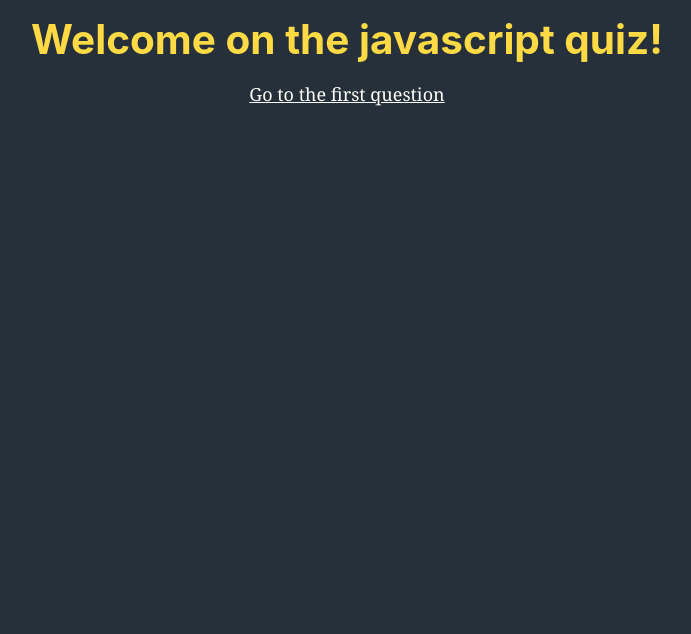
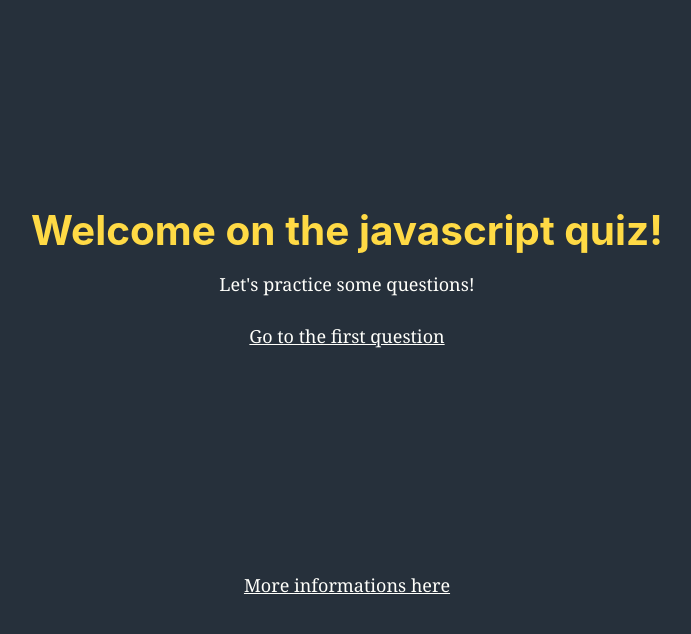
Before and after one commit to k0mpreni/javascript-quiz-app, a Gatsby site: page / in a window 1280 px wide. Shown: the whole page, without its empty margins (293-984 px from the left). Built offline with nearby package versions, Linux system fonts and the light colour scheme; Gatsby itself is replaced by a stand-in of ours.

Commit message:
feat: add icon and infos

```diff
--- a/gatsby-config.js
+++ b/gatsby-config.js
@@ -1,8 +1,8 @@
 module.exports = {
   siteMetadata: {
-    title: `Gatsby Default Starter`,
-    description: `Kick off your next, great Gatsby project with this default starter. This barebones starter ships with the main Gatsby configuration files you might need.`,
-    author: `@gatsbyjs`,
+    title: `Javascript Quiz App`,
+    description: `A Javascript Quiz App`,
+    author: `@imalexlab`,
   },
   plugins: [
     `gatsby-plugin-react-helmet`,
@@ -18,13 +18,13 @@ module.exports = {
     {
       resolve: `gatsby-plugin-manifest`,
       options: {
-        name: `gatsby-starter-default`,
+        name: `JS Quiz`,
         short_name: `starter`,
         start_url: `/`,
-        background_color: `#663399`,
-        theme_color: `#663399`,
+        background_color: `#26303B`,
+        theme_color: `#26303B`,
         display: `minimal-ui`,
-        icon: `src/images/gatsby-icon.png`, // This path is relative to the root of the site.
+        icon: `src/images/icon.png`, // This path is relative to the root of the site.
       },
     },
     `gatsby-transformer-json`,
--- /dev/null
+++ b/src/components/footer/footer.module.css
@@ -0,0 +1,14 @@
+.footer {
+  height: 5rem;
+  display: flex;
+  justify-content: center;
+  align-items: center;
+}
+
+a {
+  color: #fffffb;
+}
+
+.link {
+  text-align: center;
+}
--- /dev/null
+++ b/src/components/footer/footer.tsx
@@ -0,0 +1,22 @@
+/**
+ * Layout component that queries for data
+ * with Gatsby's useStaticQuery component
+ *
+ * See: https://www.gatsbyjs.org/docs/use-static-query/
+ */
+
+import React from "react"
+
+import styles from "./footer.module.css"
+import { Link } from "gatsby"
+
+const Footer = () => {
+
+  return (
+      <footer className={styles.footer}>
+        <Link to="/infos">More informations here</Link>
+      </footer>
+  )
+}
+
+export default Footer
--- a/src/components/layout.css
+++ b/src/components/layout/layout.module.css
@@ -8,6 +8,7 @@ body {
   margin: 0;
   -webkit-font-smoothing: antialiased;
   -moz-osx-font-smoothing: grayscale;
+  height: 100%;
 }
 article,
 aside,
@@ -621,3 +622,11 @@ pre tt:after {
     font-size: 100%;
   }
 }
+
+.mainWrapper {
+  height: 30rem;
+  display: flex;
+  flex-direction: column;
+  justify-content: space-evenly;
+  align-items: center;
+}
--- a/src/components/layout.tsx
+++ b/src/components/layout/layout.tsx
@@ -6,24 +6,19 @@
  */
 
 import React from "react"
-import PropTypes from "prop-types"
 
-import "./layout.css"
+import styles from "./layout.module.css"
+import Footer from "../footer/footer"
 
 const Layout = ({ children }) => {
 
   return (
-    <>
-      <div
-      >
-        <main>{children}</main>
+      <div>
+        <main className={styles.mainWrapper}>{children}</main>
+        <Footer />
       </div>
-    </>
   )
 }
 
-Layout.propTypes = {
-  children: PropTypes.node.isRequired,
-}
 
 export default Layout
--- a/src/pages/404.tsx
+++ b/src/pages/404.tsx
@@ -1,6 +1,6 @@
 import React from "react"
 
-import Layout from "../components/layout"
+import Layout from "../components/layout/layout"
 import SEO from "../components/seo"
 
 const NotFoundPage = () => (
--- a/src/pages/index.tsx
+++ b/src/pages/index.tsx
@@ -1,7 +1,7 @@
 import React from "react"
 import { Link } from "gatsby"
 
-import Layout from "../components/layout"
+import Layout from "../components/layout/layout"
 import SEO from "../components/seo"
 
 import styles from './index.module.css';
@@ -11,12 +11,14 @@ const IndexPage = () => {
 
   return (
     <Layout>
-      <h1 className={styles.title}>Welcome on the javascript quiz!</h1>
-      <div className={styles.link}>
-        <Link to="/1">Go to the first question</Link>
+      <div>
+        <h1 className={styles.title}>Welcome on the javascript quiz!</h1>
+        <div className={styles.link}>
+          <p>Let's practice some questions!</p>
+          <Link to="/1">Go to the first question</Link>
+        </div>
       </div>
       <SEO title="Home" />
-
     </Layout>
   )
 }
--- a/src/pages/questions.tsx
+++ b/src/pages/questions.tsx
@@ -1,7 +1,7 @@
 import React from "react"
 import { Link } from "gatsby"
 
-import Layout from "../components/layout"
+import Layout from "../components/layout/layout"
 import SEO from "../components/seo"
 
 const SecondPage = () => (
```
Also changed, not shown: src/pages/infos.module.css (added, +11 -0 lines), src/pages/infos.tsx (added, +22 -0 lines), src/images/gatsby-icon.png (deleted), src/images/icon.png (added).
